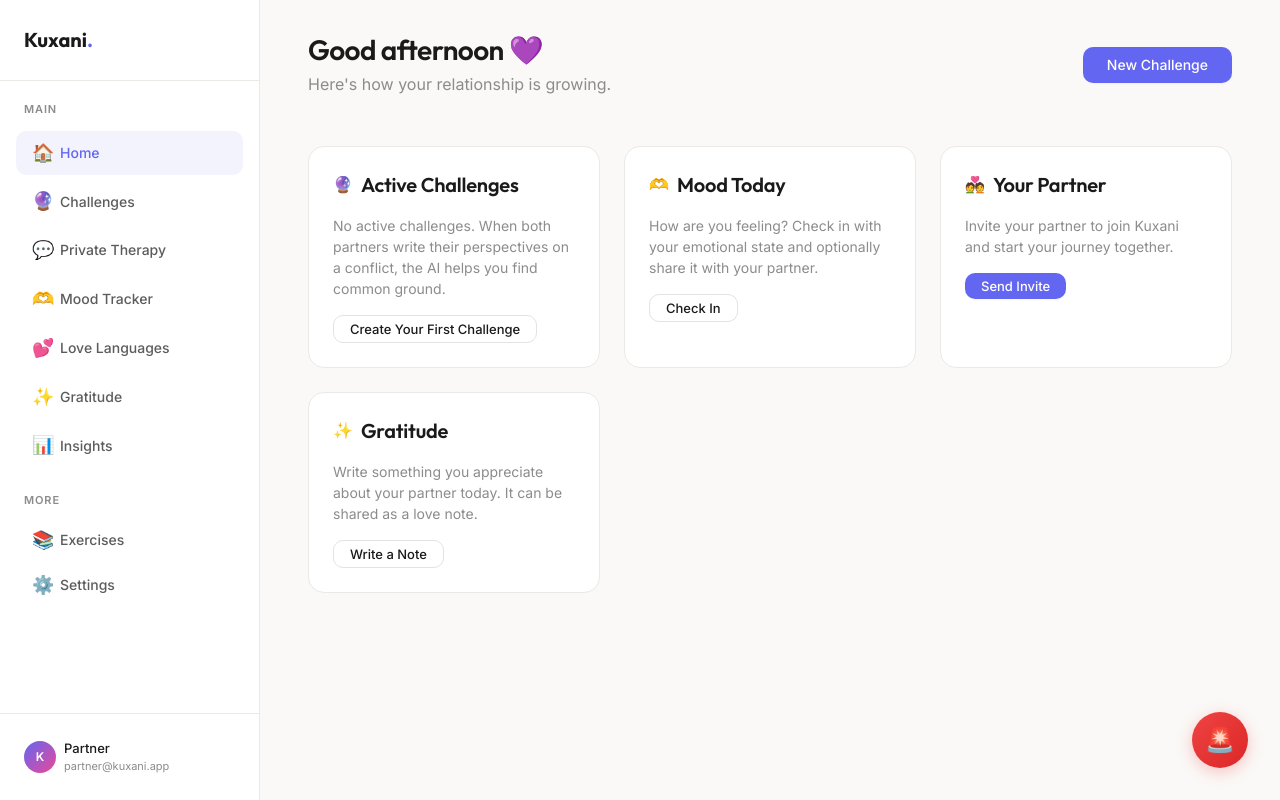
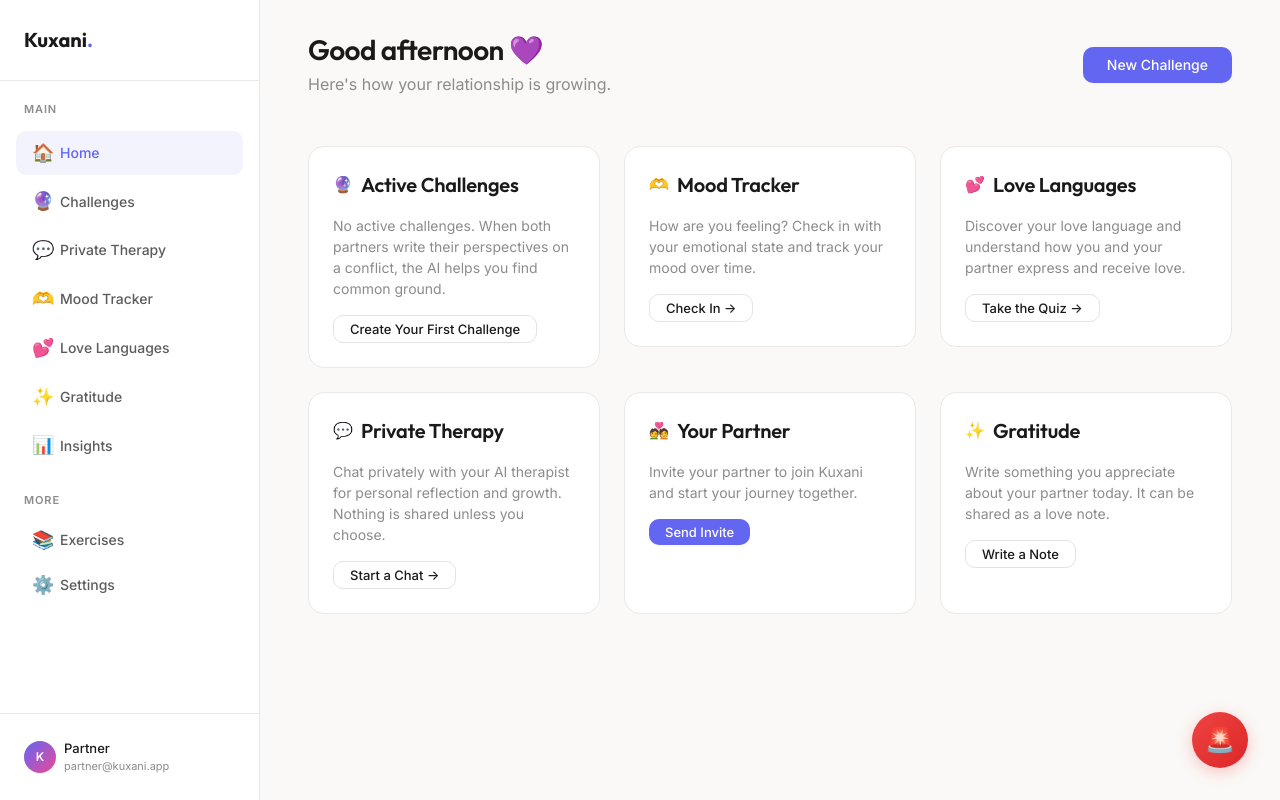
Before and after one commit to sebicas/Kuxani, a Next.js app: page /dashboard in a window 1280 px wide. Built offline with nearby package versions, Linux system fonts and the light colour scheme.

Commit message:
feat: Add Phase 2 feature links to dashboard home page

```diff
--- a/src/app/(dashboard)/dashboard/page.tsx
+++ b/src/app/(dashboard)/dashboard/page.tsx
@@ -1,3 +1,4 @@
+import Link from "next/link";
 import styles from "../dashboard.module.css";
 
 export default function DashboardPage() {
@@ -30,19 +31,55 @@
         </div>
 
         {/* ── Mood Today ── */}
-        <div className="card">
+        <Link href="/mood" style={{ textDecoration: "none", color: "inherit" }}>
+          <div className="card" style={{ cursor: "pointer", transition: "transform 0.15s ease, box-shadow 0.15s ease" }}>
             <div style={{ display: "flex", alignItems: "center", gap: "var(--space-sm)", marginBottom: "var(--space-md)" }}>
               <span>🫶</span>
-            <h3 className="heading-3">Mood Today</h3>
+              <h3 className="heading-3">Mood Tracker</h3>
             </div>
             <p className="text-muted text-sm">
               How are you feeling? Check in with your emotional state and
-            optionally share it with your partner.
+              track your mood over time.
             </p>
-          <button className="btn btn-secondary btn-sm" style={{ marginTop: "var(--space-md)" }}>
-            Check In
-          </button>
+            <span className="btn btn-secondary btn-sm" style={{ marginTop: "var(--space-md)", display: "inline-block" }}>
+              Check In →
+            </span>
           </div>
+        </Link>
+
+        {/* ── Love Languages ── */}
+        <Link href="/love-languages" style={{ textDecoration: "none", color: "inherit" }}>
+          <div className="card" style={{ cursor: "pointer", transition: "transform 0.15s ease, box-shadow 0.15s ease" }}>
+            <div style={{ display: "flex", alignItems: "center", gap: "var(--space-sm)", marginBottom: "var(--space-md)" }}>
+              <span>💕</span>
+              <h3 className="heading-3">Love Languages</h3>
+            </div>
+            <p className="text-muted text-sm">
+              Discover your love language and understand how you and your
+              partner express and receive love.
+            </p>
+            <span className="btn btn-secondary btn-sm" style={{ marginTop: "var(--space-md)", display: "inline-block" }}>
+              Take the Quiz →
+            </span>
+          </div>
+        </Link>
+
+        {/* ── Private Therapy ── */}
+        <Link href="/personal" style={{ textDecoration: "none", color: "inherit" }}>
+          <div className="card" style={{ cursor: "pointer", transition: "transform 0.15s ease, box-shadow 0.15s ease" }}>
+            <div style={{ display: "flex", alignItems: "center", gap: "var(--space-sm)", marginBottom: "var(--space-md)" }}>
+              <span>💬</span>
+              <h3 className="heading-3">Private Therapy</h3>
+            </div>
+            <p className="text-muted text-sm">
+              Chat privately with your AI therapist for personal reflection
+              and growth. Nothing is shared unless you choose.
+            </p>
+            <span className="btn btn-secondary btn-sm" style={{ marginTop: "var(--space-md)", display: "inline-block" }}>
+              Start a Chat →
+            </span>
+          </div>
+        </Link>
 
         {/* ── Partner Status ── */}
         <div className="card">
```
Lines whose indentation alone changed are shown as unchanged.
